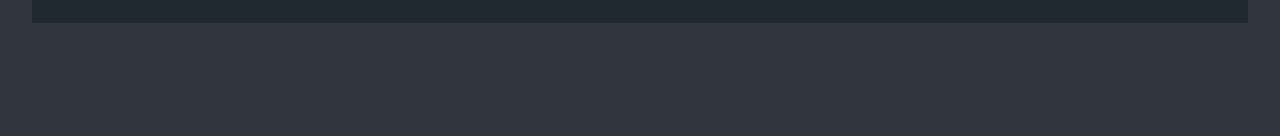
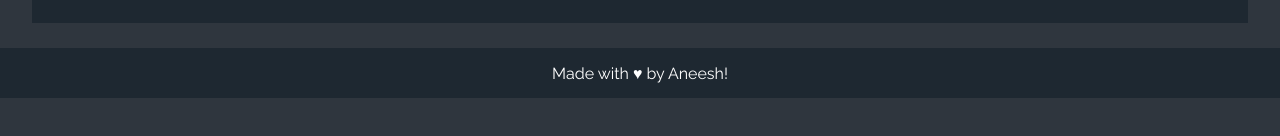
Before and after one commit to aneeshpatne/Personal-Portfolio, a Next.js app: page /project/1 in a window 1280 px wide. Shown: the part 526-662 px from the top of the page. Built offline with nearby package versions, Linux system fonts and the light colour scheme.

Commit message:
layout fixed

```diff
--- a/package.json
+++ b/package.json
@@ -3,9 +3,9 @@
   "version": "0.1.0",
   "private": true,
   "scripts": {
-    "dev": "next dev",
+    "dev": "next dev -H 0.0.0.0",
     "build": "next build",
-    "start": "next start",
+    "start": "next start -H 0.0.0.0",
     "lint": "next lint"
   },
   "dependencies": {
--- a/src/app/layout.js
+++ b/src/app/layout.js
@@ -54,7 +54,7 @@ export default function RootLayout({ children }) {
       </head>
       <body>
         <ThemeProvider>{children}
-
+        <Footer />
         </ThemeProvider>
         </body>
     </html>
--- a/src/app/project/[projectID]/page.module.css
+++ b/src/app/project/[projectID]/page.module.css
@@ -59,6 +59,7 @@
         align-items: center;
     }
     #projectDesription{
+        min-width: 350px;
         width: auto;
     }
 }
```
